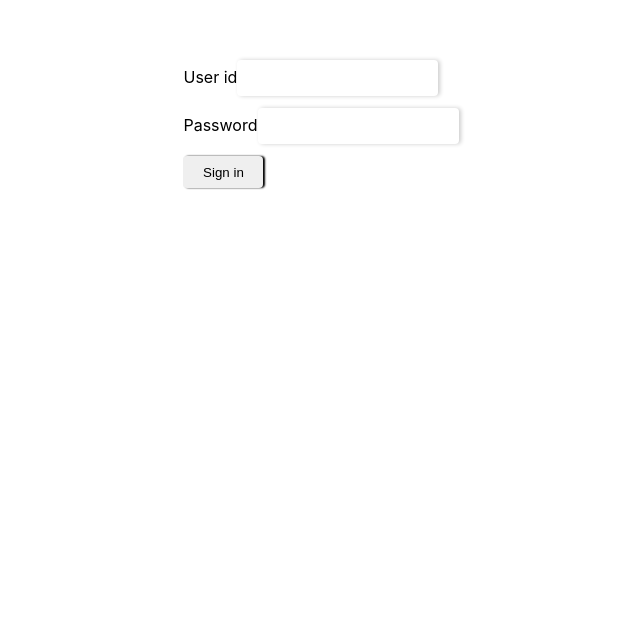
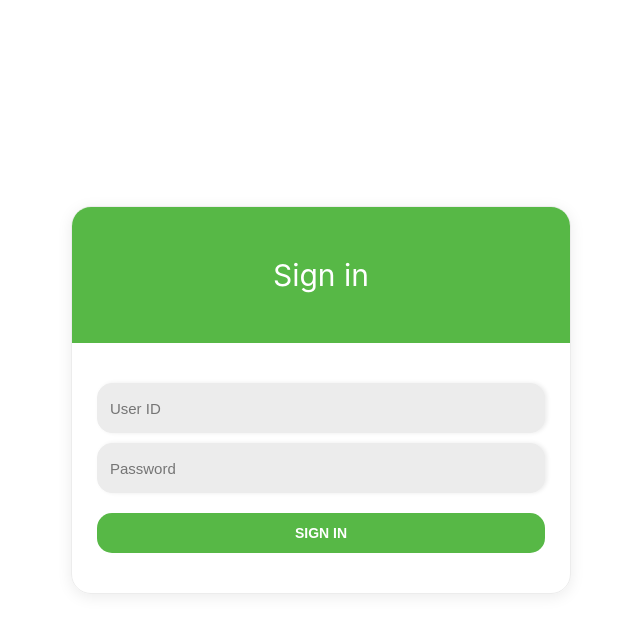
Before and after one commit to manabie-com/mana-do, a React (Create React App) app: page / in a window 1280 px wide. Shown: the top 632 px of the page, without its empty margins (319-959 px from the left). Built offline with nearby package versions, Linux system fonts and the light colour scheme.

Commit message:
:tada: refactor code page sign in

```diff
--- a/package.json
+++ b/package.json
@@ -17,7 +17,8 @@
     "react-router-dom": "^5.2.0",
     "react-scripts": "3.4.1",
     "shortid": "^2.2.15",
-    "typescript": "~3.7.2"
+    "typescript": "~3.7.2",
+    "use-immer": "^0.4.2"
   },
   "scripts": {
     "start:fullstack": "cross-env REACT_APP_WHOAMI=fullstack react-scripts start",
--- a/src/App.css
+++ b/src/App.css
@@ -1,17 +1,75 @@
+* {
+  padding: 0;
+  margin: 0;
+  box-sizing: border-box;
+}
+
+#root {
+  width: 100%;
+  margin: 0 auto;
+}
+
 .App {
-  text-align: center;
+  align-items: center;
   display: flex;
   justify-content: center;
+  min-height: 100vh;
+  width: 100%;
+  padding: 15px;
+  background-color: #fff;
+}
+
+.wrapper-form {
+  height: 100%;
+  width: 500px;
+  border-radius: 20px;
+  overflow: hidden;
+  box-shadow: 0 3px 15px 0px #ececec;
+  border: 1px solid #ececec;
+}
+
+.wrapper-form form {
+  height: 100%;
+  width: 100%;
+}
+
+.form-title {
+  font-size: 30px;
+  color: #fff;
+  text-align: center;
+  display: block;
+  width: 100%;
+  background-color: #57b846;
+  padding: 50px;
+}
+
+.wrapper-inputs {
+  display: flex;
+  flex-direction: column;
+  align-items: center;
+  margin: 40px 0;
+}
+
+.wrapper-inputs input:first-child {
+  margin-bottom: 10px;
+}
+
+.wrapper-inputs input:nth-child(2) {
+  margin-bottom: 20px;
 }
 
 button {
   outline: none;
   border: none;
-  box-shadow: 2px 0 2px currentColor;
-  border-radius: 4px;
-  min-height: 32px;
-  min-width: 80px;
-  padding: 4px 8px;
+  border-radius: 15px;
+  min-height: 40px;
+  width: 90%;
+  background-color: #57b846;
+  color: #fff;
+  text-transform: uppercase;
+  font-weight: 600;
+  font-size: 14px;
+  cursor: pointer;
 }
 
 button:hover {
@@ -32,27 +90,26 @@ input[type="checkbox"]:focus {
   outline: none;
 }
 
-input {
-  min-height: 36px;
+input.template-input {
+  min-height: 50px;
+  width: 90%;
   border: none;
   outline: none;
   padding: 0 12px;
-  box-shadow: 2px 0 4px rgba(0,0,0, 0.2);
-  border-radius: 4px;
-}
-
-input:focus {
-  box-shadow: 1px 0 9px rgba(0,0,0, 0.25);
+  box-shadow: 2px 0 4px #ececec;
+  border-radius: 15px;
+  border: 1px solid #ececec;
+  background-color: #ececec;
+  font-size: 15px;
 }
 
 .ToDo__container {
-  border: 1px solid rgba(0,0,0, 0.13);
+  border: 1px solid rgba(0, 0, 0, 0.13);
   border-radius: 8px;
   width: 500px;
   margin-top: 5rem;
   padding: 24px;
-  box-shadow: 2px 2px 1px rgba(0,0,0, 0.09),
-              3px 2px 3px rgba(0,0,0, 0.05);
+  box-shadow: 2px 2px 1px rgba(0, 0, 0, 0.09), 3px 2px 3px rgba(0, 0, 0, 0.05);
 }
 
 .Todo__creation {
@@ -100,7 +157,8 @@ input:focus {
   cursor: pointer;
 }
 
-.Todo__action, .Todo__delete {
+.Todo__action,
+.Todo__delete {
   width: 24px;
   height: 24px;
   flex-shrink: 0;
--- a/src/SignInPage.tsx
+++ b/src/SignInPage.tsx
@@ -1,60 +1,79 @@
-import React, {useState} from 'react';
+import React, { useEffect, useState } from "react";
 
-import {useHistory} from 'react-router-dom'
-import Service from './service'
+import { useHistory } from "react-router-dom";
+import { useImmer } from "use-immer";
+import Input from "./components/Input";
+import Service from "./service";
 
 const SignInPage = () => {
-    const [form, setForm] = useState({
-        userId: '',
-        password: ''
+  //   let _isMounted = true;
+  const [state, setState] = useImmer({
+    userId: "",
+    password: "",
   });
+
+  //   const setStateCommon = (objects: any) => {
+  //     if (_isMounted) {
+  //       Object.keys(objects).forEach((key) => {
+  //         setState((draft) => {
+  //           draft[key] = objects[key];
+  //         });
+  //       });
+  //     }
+  //   };
+
+  //   useEffect(() => {
+  //     return () => {
+  //       _isMounted = false;
+  //     };
+  //   }, []);
+
   const history = useHistory();
 
   const signIn = async (e: React.FormEvent<HTMLFormElement>) => {
-        e.preventDefault()
-        const resp = await Service.signIn(form.userId, form.password)
+    e.preventDefault();
+    const resp = await Service.signIn(state.userId, state.password);
 
-        localStorage.setItem('token', resp)
-        history.push('/todo')
-    }
+    localStorage.setItem("token", resp);
+    history.push("/todo");
+  };
 
-    const onChangeField = (e: React.ChangeEvent<HTMLInputElement>) => {
-        e.persist()
-        setForm(prev=>({
-            ...prev,
-            [e.target.name]: e.target.value
-        }))
-    }
+  //   const onChangeField = (e: React.ChangeEvent<HTMLInputElement>) => {
+  //     e.persist();
+  //     setForm((prev) => ({
+  //       ...prev,
+  //       [e.target.name]: e.target.value,
+  //     }));
+  //   };
+  const onChangeCommon = (name: string, value: string) => {
+    console.log("name, value ===>", name, value);
+    setState((draft: any) => {
+      draft[name] = value;
+    });
+  };
 
   return (
-        <div style={{marginTop: '3rem', textAlign: 'left'}}>
+    <div className="wrapper-form">
       <form onSubmit={signIn}>
-                <label htmlFor="user_id">
-                    User id
-                    <input
+        <span className="form-title">Sign in</span>
+        <div className="wrapper-inputs">
+          <Input
             id="user_id"
             name="userId"
-                        value={form.userId}
-                        style={{marginTop: 12}}
-                        onChange={onChangeField}
+            placeholder="User ID"
+            value={state.userId}
+            onChange={onChangeCommon}
           />
-                </label>
-                <br/>
-                <label htmlFor="password" >
-                    Password
-                    <input
+          <Input
             id="password"
             name="password"
             type="password"
-                        style={{marginTop: 12}}
-                        value={form.password}
-                        onChange={onChangeField}
+            placeholder="Password"
+            value={state.password}
+            onChange={onChangeCommon}
           />
-                </label>
-                <br />
-                <button type="submit" style={{marginTop: 12}}>
-                    Sign in
-                </button>
+          <button type="submit">Sign in</button>
+        </div>
       </form>
     </div>
   );
--- /dev/null
+++ b/src/components/Input/index.tsx
@@ -0,0 +1,40 @@
+import React from "react";
+
+interface Props {
+  id?: string;
+  name: string;
+  placeholder?: string;
+  value: string;
+  style?: any;
+  type?: string;
+  className?: string;
+  onChange: (name: string, value: string) => void;
+}
+
+const Input: React.FC<Props> = (props) => {
+  const onChangeInput = (e: React.ChangeEvent<HTMLInputElement>) => {
+    props.onChange(props.name, e.target.value);
+  };
+
+  return (
+    <>
+      <input
+        id={props.id}
+        name={props.name}
+        placeholder={props.placeholder}
+        type={props.type}
+        value={props.value}
+        style={props.style}
+        className={`template-input ${props.className}`}
+        onChange={onChangeInput}
+      />
+    </>
+  );
+};
+
+Input.defaultProps = {
+  type: "text",
+  className: "",
+};
+
+export default Input;
```
Also changed, not shown: 1 other file (tests, documents, lock files or other folders). Lines whose indentation alone changed are shown as unchanged.
